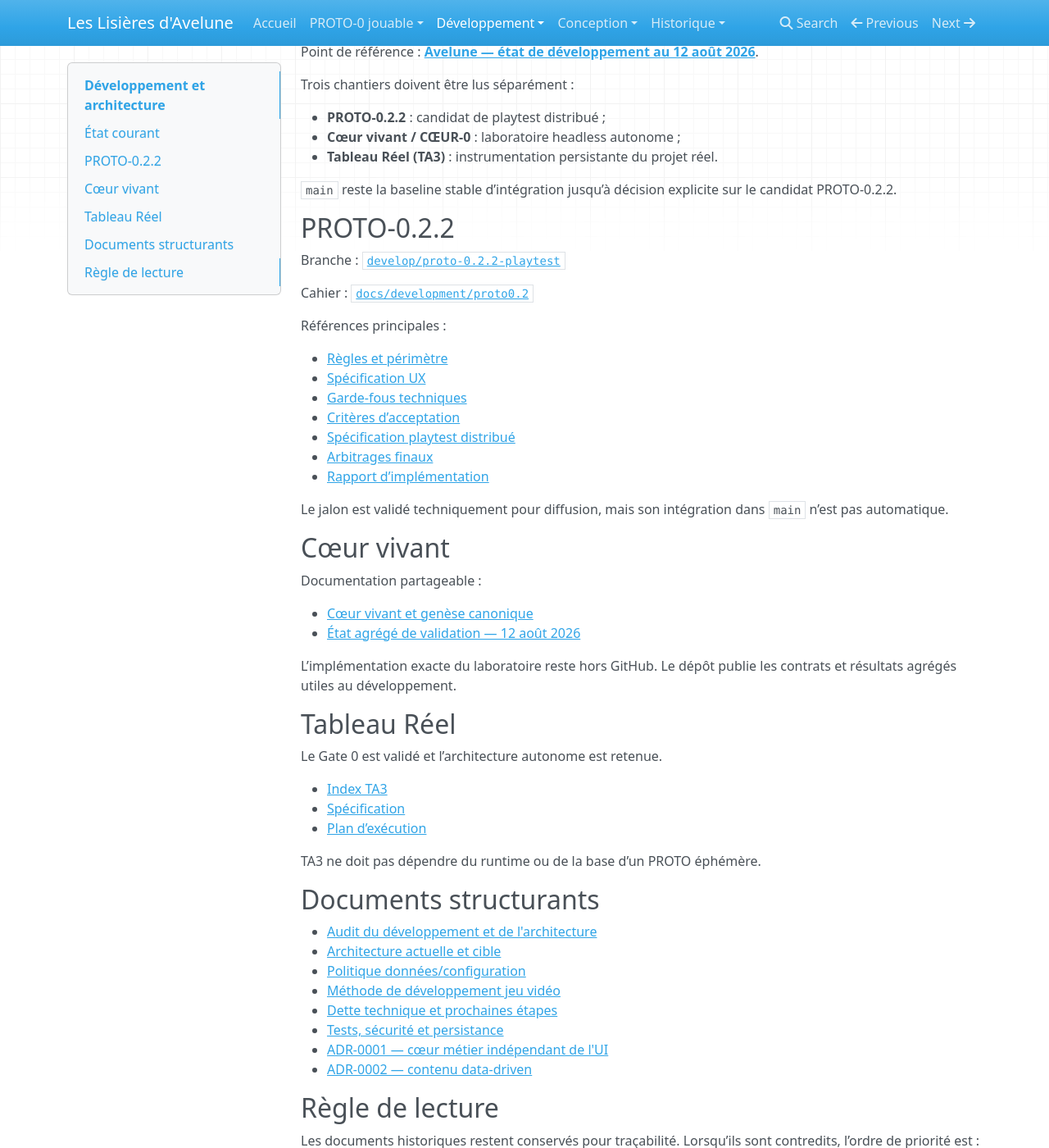
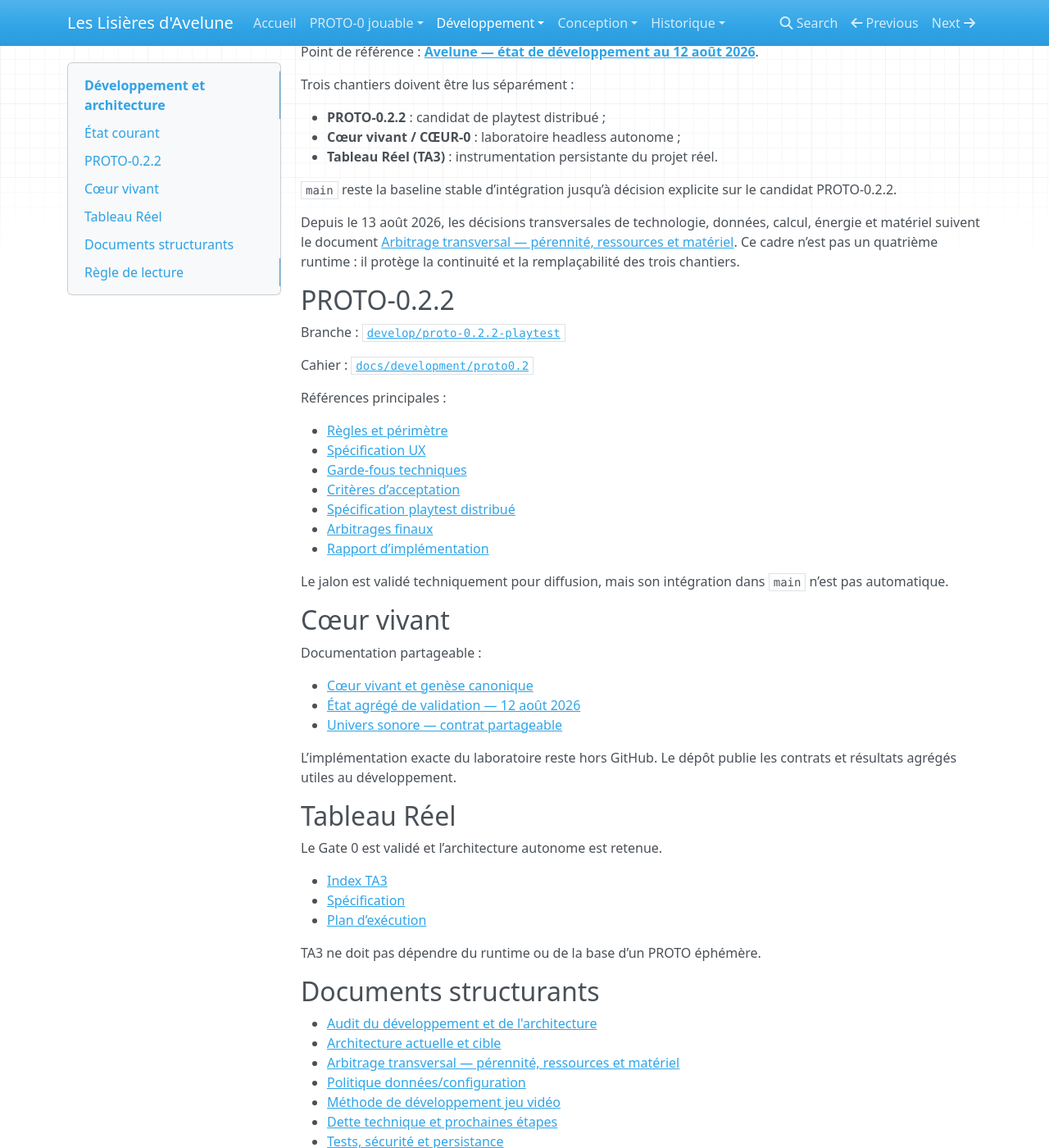
Before and after one commit to Abeliome-Officiel/les-lisieres-avelune, an MkDocs documentation site: the page built from docs/development/README.md, in a window 1280 px wide and 1400 px high, scrolled down 194 px. Shown: the whole window at 82% size. Built offline with MkDocs 1.6.1, drawn with Linux system fonts in a browser that asks for light colours; nearby versions of some CDN libraries; some of the changed text lies outside the part shown.

Commit message:
docs: index arbitration doctrine and ADR

```diff
--- a/docs/development/README.md
+++ b/docs/development/README.md
@@ -13,6 +13,8 @@ Trois chantiers doivent être lus séparément :
 - **Tableau Réel (TA3)** : instrumentation persistante du projet réel.
 
 `main` reste la baseline stable d’intégration jusqu’à décision explicite sur le candidat PROTO-0.2.2.
+
+Depuis le 13 août 2026, les décisions transversales de technologie, données, calcul, énergie et matériel suivent le document [Arbitrage transversal — pérennité, ressources et matériel](ARBITRATION_LONGEVITY_AND_RESOURCES.md). Ce cadre n’est pas un quatrième runtime : il protège la continuité et la remplaçabilité des trois chantiers.
 
 ## PROTO-0.2.2
 
@@ -38,6 +40,7 @@ Documentation partageable :
 
 - [Cœur vivant et genèse canonique](../21_coeur_vivant_genese_canonique.md)
 - [État agrégé de validation — 12 août 2026](../22_coeur_vivant_validation_2026-08-12.md)
+- [Univers sonore — contrat partageable](../23_univers_sonore_contrat_public.md)
 
 L’implémentation exacte du laboratoire reste hors GitHub. Le dépôt publie les contrats et résultats agrégés utiles au développement.
 
@@ -55,12 +58,14 @@ TA3 ne doit pas dépendre du runtime ou de la base d’un PROTO éphémère.
 
 - [Audit du développement et de l'architecture](AUDIT_DEVELOPPEMENT_ARCHITECTURE_2026-08-06.md)
 - [Architecture actuelle et cible](ARCHITECTURE_CURRENT_AND_TARGET.md)
+- [Arbitrage transversal — pérennité, ressources et matériel](ARBITRATION_LONGEVITY_AND_RESOURCES.md)
 - [Politique données/configuration](DATA_CONFIGURATION_POLICY.md)
 - [Méthode de développement jeu vidéo](GAME_DEVELOPMENT_METHOD.md)
 - [Dette technique et prochaines étapes](TECHNICAL_DEBT_AND_NEXT_STEPS.md)
 - [Tests, sécurité et persistance](TEST_SECURITY_PERSISTENCE_STRATEGY.md)
 - [ADR-0001 — cœur métier indépendant de l'UI](adr/ADR-0001-FUNCTIONAL-CORE.md)
 - [ADR-0002 — contenu data-driven](adr/ADR-0002-DATA-DRIVEN-CONTENT.md)
+- [ADR-0003 — Cœur indépendant de ses représentations](adr/ADR-0003-CORE-REPRESENTATION-INDEPENDENCE.md)
 
 ## Règle de lecture
 
@@ -71,4 +76,6 @@ Les documents historiques restent conservés pour traçabilité. Lorsqu’ils so
 3. ADR et règles d’architecture plus récents ;
 4. état réel du code de la branche concernée.
 
+Pour les arbitrages transversaux, appliquer en outre l’ordre : fidélité aux lois d’Avelune ; indépendance du Cœur ; pérennité ; réversibilité ; ressources et coût ; complexité de maintenance.
+
 Principe directeur : **architecture suffisamment propre pour évoluer sans refonte inutile, sans construire prématurément des systèmes non encore justifiés.**
```
